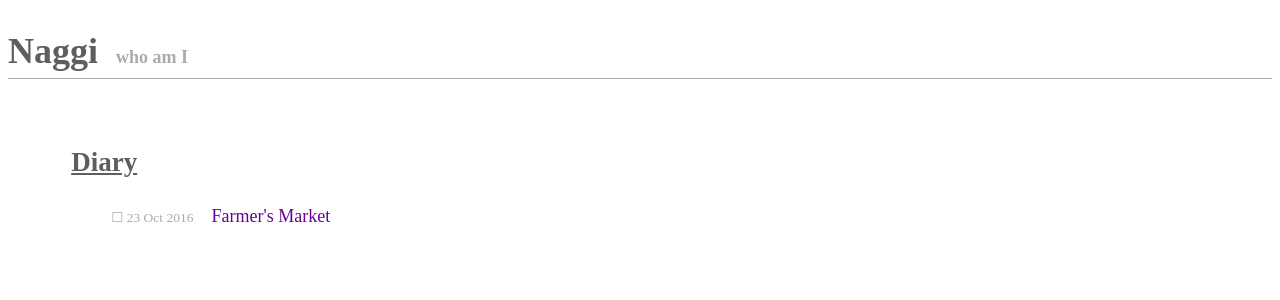
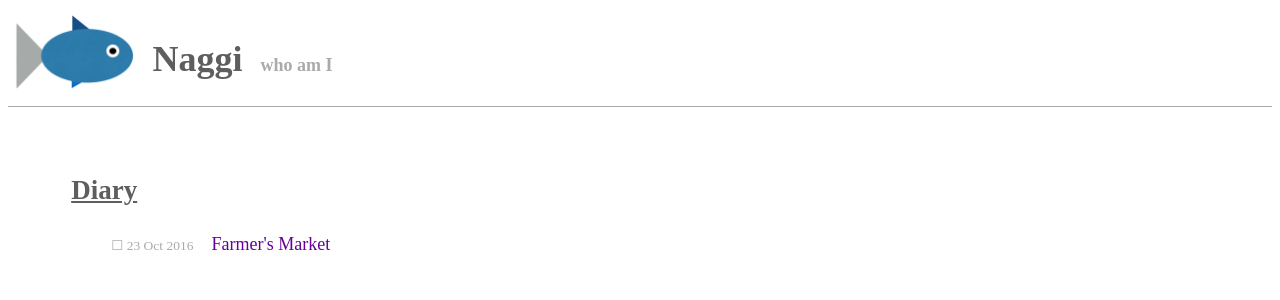
Before and after one commit to Naggi-Goishi/Naggi-Goishi.github.io, a Jekyll site: the page built from index.md, in a window 1280 px wide. Shown: the top 300 px of the page. Built offline with Jekyll 4.4.1, drawn with Linux system fonts in a browser that asks for light colours.

Commit message:
さかな

```diff
--- a/_includes/header.html
+++ b/_includes/header.html
@@ -1 +1,11 @@
-<header><h1 id="myname"><a href="/">Naggi</a><a href="/about"><span>&emsp;who am I</span></a></h1></header>
+<header>
+  <img src="/images/さかな.png" alt="さかなロゴ">
+  <h1 id="myname">
+    <a href="/">
+      &ensp;Naggi
+    </a>
+    <a href="/about">
+      <span>&emsp;who am I</span>
+    </a>
+  </h1>
+</header>
--- a/css/main.css
+++ b/css/main.css
@@ -8,6 +8,7 @@ body{
 
 main {
   margin: 5%;
+  clear: both;
 }
 
 h1, h2, h3, h4, h5, h6, p, blockquote, pre, ul, ol, dl, figure, .highlight {
@@ -67,6 +68,26 @@ img{
   width: 45%;
 }
 
+header{
+  border-bottom: 1px solid #aaa;
+}
+
+header:after{
+  content: "";
+  display: block;
+  clear: both;
+}
+
+header h1, header a{
+  float: left;
+  border: none;
+}
+
+header img{
+  width: 10%;
+  float: left;
+}
+
 @media screen and (max-width: 480px) {
   body{
     font-size: 15px;
```
Also changed, not shown: images/さかな.png (added).
